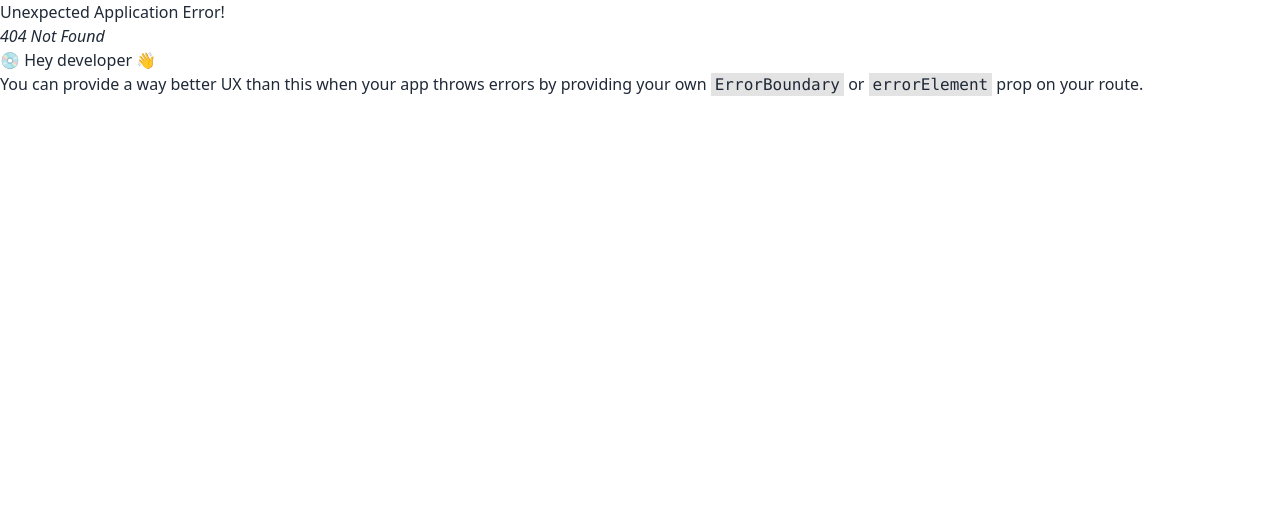
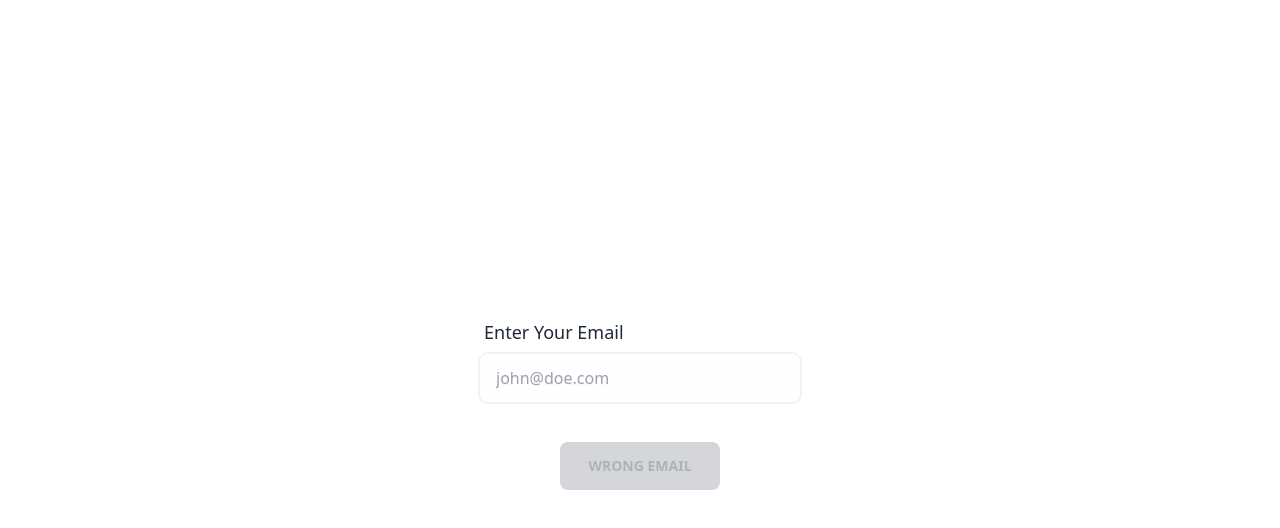
Before and after one commit to pripatelUK/savemegranny_final, a React (Vite) app in the folder frontend/: page /create in a window 1280 px wide. Before the commit this address had no page. Shown: the top 528 px of the page. Built offline with nearby package versions, Linux system fonts and the light colour scheme.

Commit message:
add homepage & create account

```diff
--- /dev/null
+++ b/frontend/src/CreateAccount.tsx
@@ -0,0 +1,41 @@
+import React, { useState } from 'react';
+import { useNavigate } from 'react-router-dom';
+
+const CreateAccount: React.FC = () => {
+    const navigate = useNavigate();
+    const [login, setLogin] = useState(localStorage.getItem('login') || '');
+    const emailRegex = /^[^\s@]+@[^\s@]+\.[^\s@]+$/;
+    const isEmailValid = emailRegex.test(login);
+    // const [loginConfirmed, setLoginConfirmed] = useState(!!localStorage.getItem('login'));
+    return (
+        <div className="flex flex-col w-10/12 lg:w-2/6 self-center items-center justify-center h-full">
+            <div className="form-control w-full max-w-xs items-center">
+                <label className="label self-start">
+                    <span className="label-text text-lg">Enter Your Email</span>
+                </label>
+                <input
+                    type="text"
+                    placeholder="john@doe.com"
+                    className="input input-bordered glass w-full max-w-xs"
+                    value={login}
+                    onChange={(e) => {
+                        setLogin(e.target.value.toLocaleLowerCase());
+                    }}
+                />
+                <button
+                    className="btn btn-neutral w-1/2 mt-10"
+                    onClick={() => {
+                        // setLoginConfirmed(true);
+                        localStorage.setItem('login', login);
+                        navigate("/account");
+                    }}
+                    disabled={!isEmailValid}
+                >
+                    {!isEmailValid ? `Wrong Email` : "Let's Go!"}
+                </button>
+            </div>
+        </div>
+    );
+}
+
+export default CreateAccount;
--- /dev/null
+++ b/frontend/src/HomePage.tsx
@@ -0,0 +1,33 @@
+import homeImg from './assets/lady.svg';
+import React, { useState } from 'react';
+import { Link } from 'react-router-dom';
+import { useNavigate } from 'react-router-dom';
+
+
+const HomePage: React.FC = () => {
+    // const [login, setLogin] = useState(localStorage.getItem('login') || '');
+    // const [loginConfirmed, setLoginConfirmed] = useState(!!localStorage.getItem('login'));
+    const navigate = useNavigate();
+    const onActivateCamera = () => {
+        // console.log(!!localStorage.getItem('login'))
+        if (localStorage.getItem('login')) {
+            navigate('/account');
+        } else {
+            navigate('/create');
+        }
+        // ... any other logic you want to run when the button is clicked
+    };
+    return (
+        <div className="flex flex-col w-10/12 lg:w-2/6 self-center items-center justify-center h-full">
+            <img className="w-full mb-12" src={homeImg} alt="" />
+            {/* <Link to="/account" className="btn btn-primary w-3/4 break-words">
+                Granny Save Me!!
+            </Link> */}
+            <button className="btn btn-primary w-3/4 break-words" onClick={onActivateCamera}>
+                Granny Save Me!!
+            </button>
+        </div >
+    );
+}
+
+export default HomePage;
--- a/frontend/src/main.tsx
+++ b/frontend/src/main.tsx
@@ -2,11 +2,21 @@ import React from 'react';
 import ReactDOM from 'react-dom/client';
 import { createBrowserRouter, RouterProvider } from 'react-router-dom';
 import RecoveryWallet from './RecoveryWallet';
+import CreateAccount from './CreateAccount'; // Import AccountPage component
 import './index.css';
+import HomePage from './HomePage';
 
-const router = createBrowserRouter([{ path: '/', Component: RecoveryWallet }]);
+const router = createBrowserRouter([
+  { path: '/', element: <HomePage /> },
+  { path: '/account', element: <RecoveryWallet /> },
+  { path: '/create', element: <CreateAccount /> } // Add new route for AccountPage
+]);
 
-ReactDOM.createRoot(document.getElementById('root')!).render(
+const rootElement = document.getElementById('root');
+
+if (!rootElement) throw new Error('Failed to find the root element');
+
+ReactDOM.createRoot(rootElement).render(
   <React.StrictMode>
     <RouterProvider router={router} />
   </React.StrictMode>,
```
